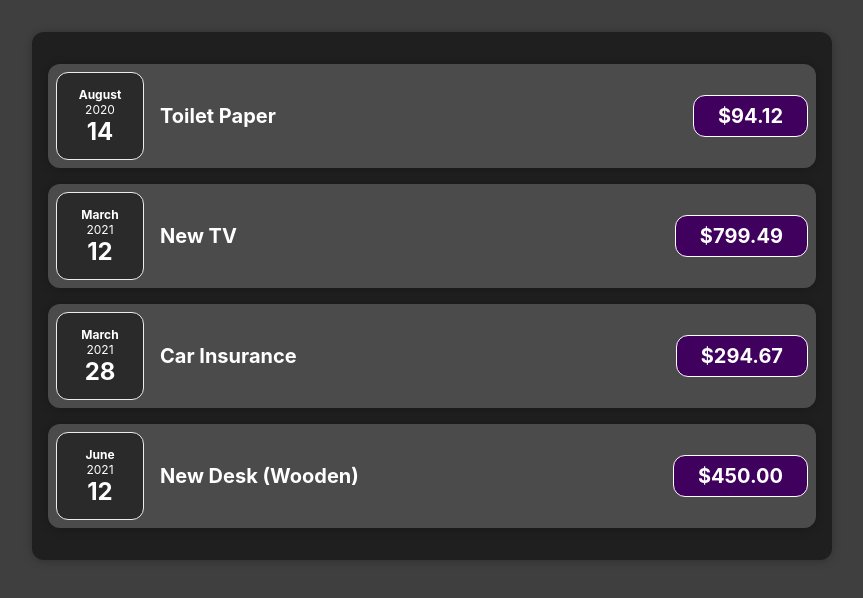
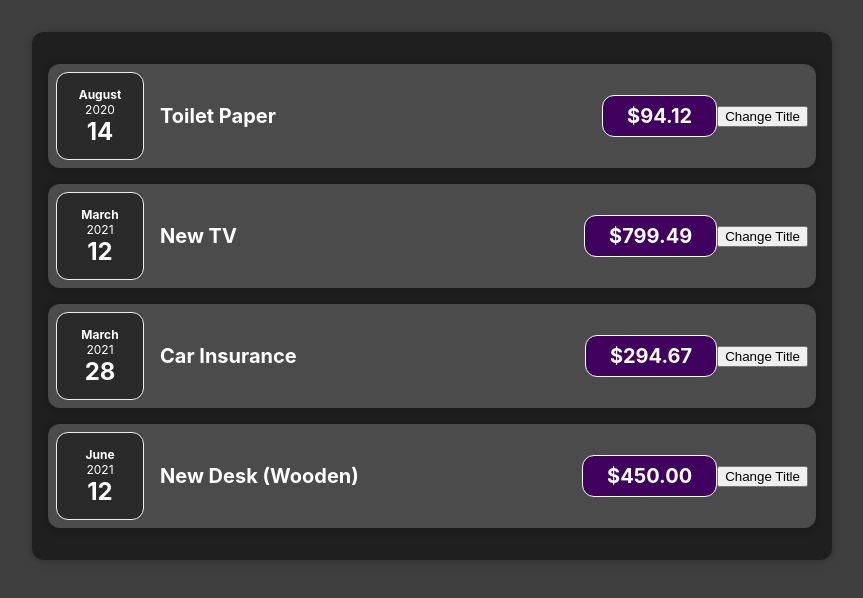
Before and after one commit to SteveLabrinos/react-playground, a React (Create React App) app: page / in a window 1280 px wide. Shown: the top 598 px of the page, without its empty margins (208-1071 px from the left). Built offline with nearby package versions, Linux system fonts and the light colour scheme.

Commit message:
add state on the expense item

```diff
--- a/src/components/Expenses/ExpenseItem.js
+++ b/src/components/Expenses/ExpenseItem.js
@@ -1,15 +1,24 @@
+import { useState } from 'react';
+
 import './ExpenseItem.css';
 import ExpenseDate from './ExpenseDate';
 import Card from '../UI/Card';
 
 function ExpenseItem({ date, title, amount }) {
+  const [expenseTitle, setExpenseTitle] = useState(title);
+
+  const clickHandler = () => {
+    setExpenseTitle('Updated');
+  };
+
   return (
     <Card className='expense-item'>
       <ExpenseDate date={date} />
       <div className='expense-item__description'>
-        <h2>{title}</h2>
+        <h2>{expenseTitle}</h2>
         <div className='expense-item__price'>${amount.toFixed(2)}</div>
       </div>
+      <button onClick={clickHandler}>Change Title</button>
     </Card>
   );
 }
```
